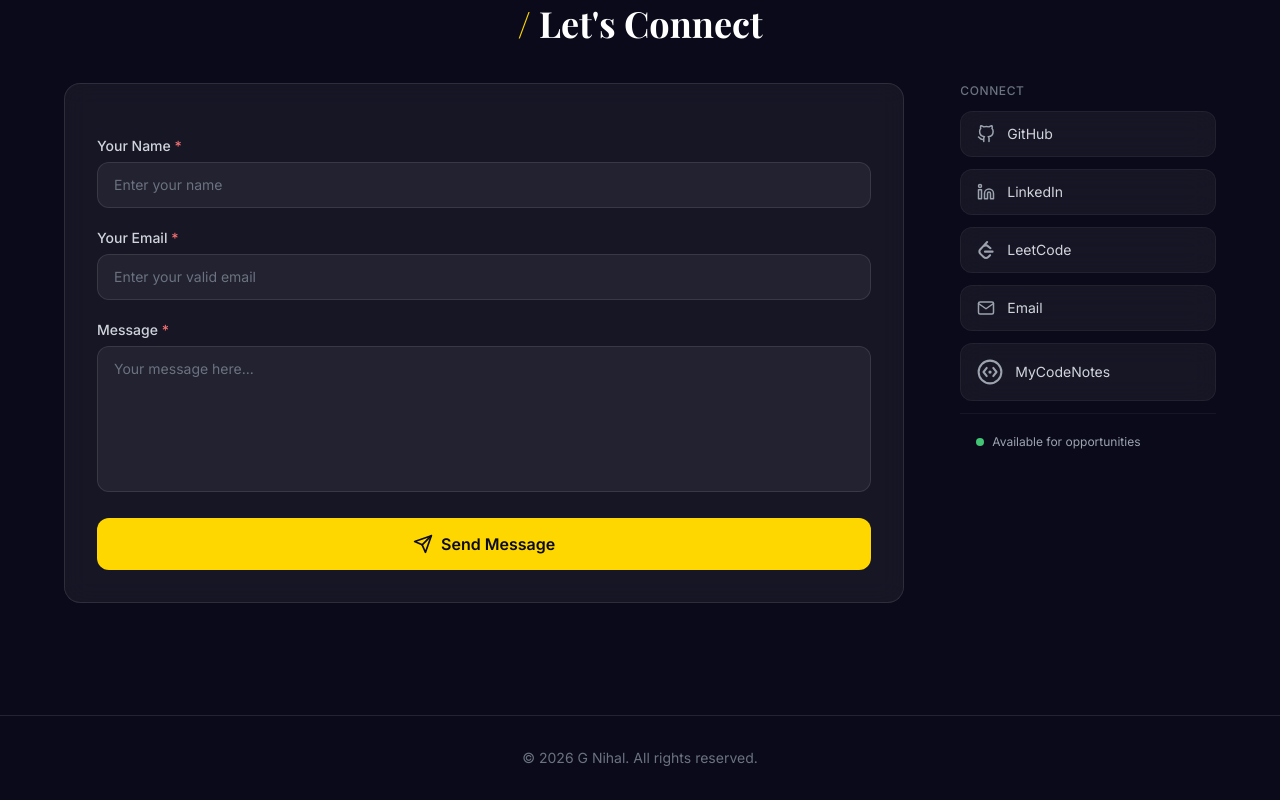
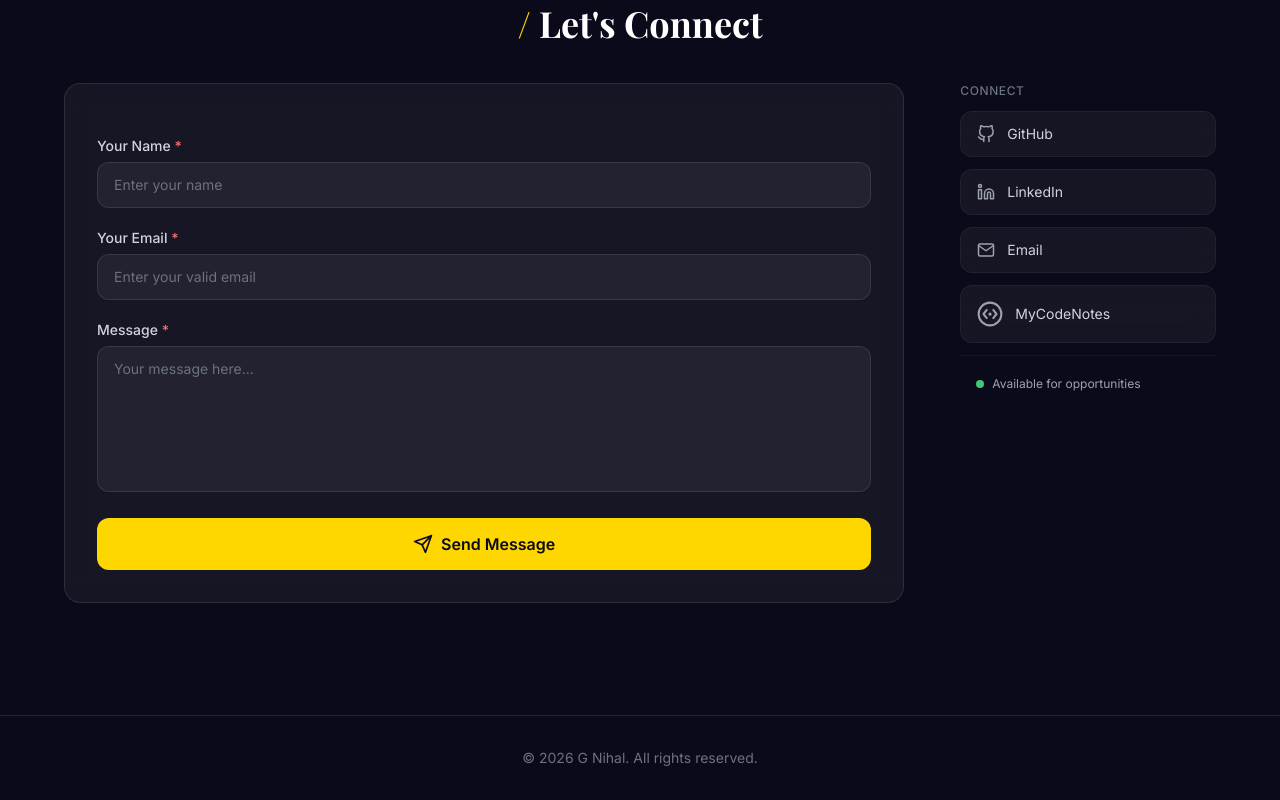
Before and after one commit to nihal705/portfolio, a React (Vite) app: page / in a window 1280 px wide. Shown: the part 3108-3908 px from the top of the page. Built offline with nearby package versions, Linux system fonts and the light colour scheme.

Commit message:
refactor(contact): remove LeetCode social link

```diff
--- a/src/components/sections/Contact.jsx
+++ b/src/components/sections/Contact.jsx
@@ -10,7 +10,6 @@ import {
   FiLoader,
   FiAlertCircle,
 } from "react-icons/fi";
-import { SiLeetcode } from "react-icons/si";
 import { sendEmail } from "../../utils/emailService";
 import { profileData } from "../../data/profile";
 import LogoMyCodeNotes from "../common/LogoMyCodeNotes";
@@ -258,21 +257,6 @@ const Contact = () => {
             </a>
 
             <a
-              href={profileData.social.leetcode}
-              target="_blank"
-              rel="noopener"
-              className="flex items-center gap-3 px-4 py-3 glass rounded-xl border border-white/5 hover:border-accent-gold/50 hover:bg-accent-gold/10 transition-all duration-300 group"
-            >
-              <SiLeetcode
-                size={18}
-                className="text-gray-400 group-hover:text-accent-gold transition-colors"
-              />
-              <span className="text-sm text-gray-300 group-hover:text-white transition-colors">
-                LeetCode
-              </span>
-            </a>
-
-            <a
               href={`mailto:${profileData.social.email}`}
               className="flex items-center gap-3 px-4 py-3 glass rounded-xl border border-white/5 hover:border-accent-gold/50 hover:bg-accent-gold/10 transition-all duration-300 group"
             >
```
